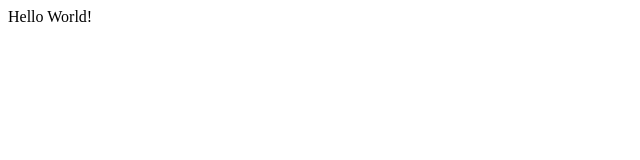
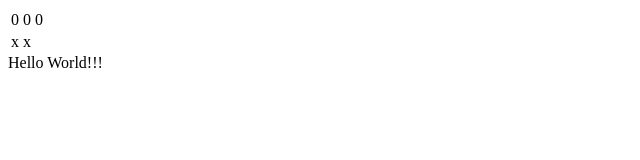
Before and after one commit to katya-sasc/katya-tic-tac-toe, a website: page index.html in a window 1280 px wide. Shown: the whole page, without its empty margins (0-640 px from the left). Drawn offline with Linux system fonts and the light colour scheme.

Commit message:
1 file modified

```diff
--- a/index.html
+++ b/index.html
@@ -1 +1,28 @@
-Hello World!
+<table>
+	<tr>
+		<td>
+      0
+    </td>
+    <td>
+      0
+    </td>
+    <td>
+      0
+    </td>
+	</tr>
+  <tr>
+		<td>
+      x
+    </td>
+    <td>
+      x
+    </td>
+    <td>
+    </td>
+     <td>
+    </td>
+    <td>
+    </td>
+	</tr>
+</table>
+Hello World!!!
```
